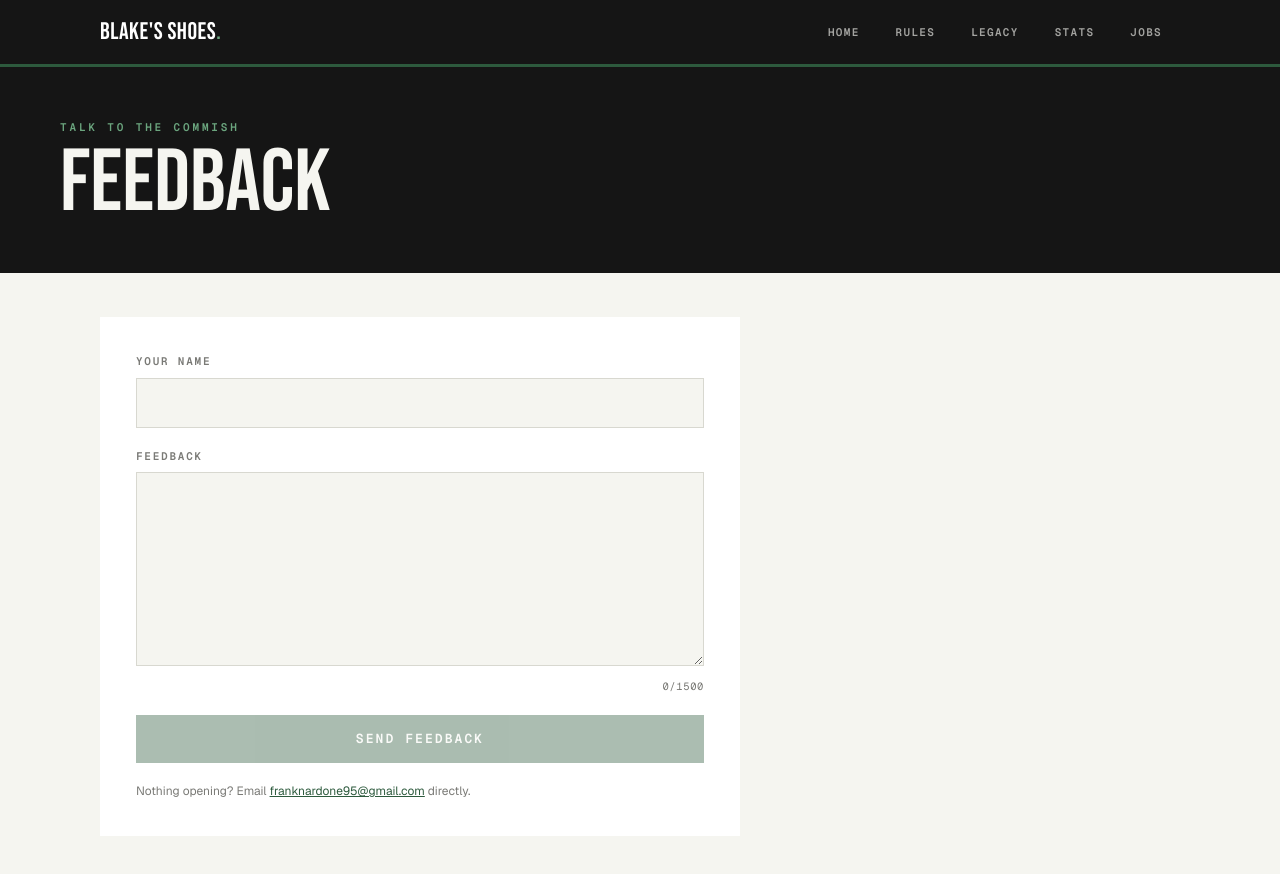
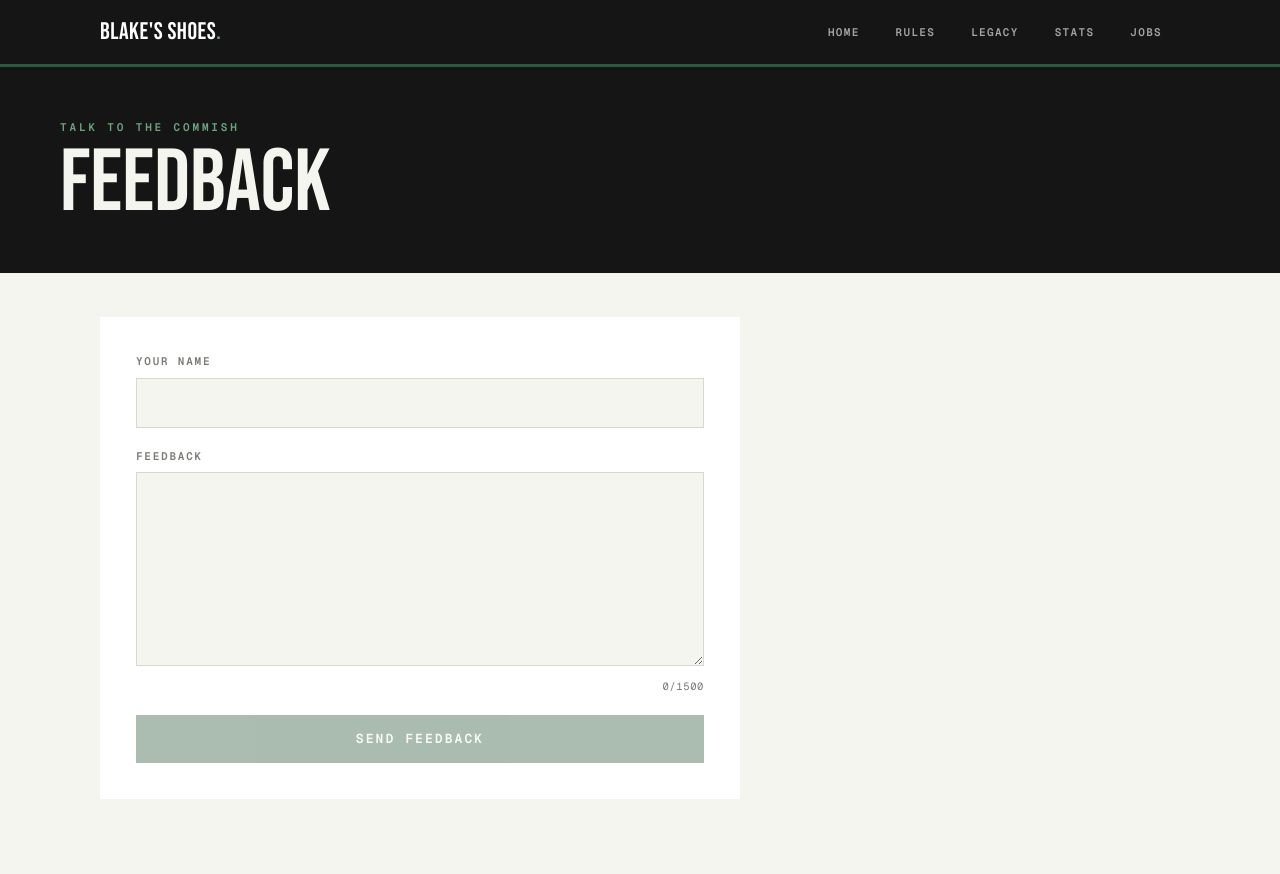
Before and after one commit to nardonef/blakes-shoes, a Next.js app: page /feedback in a window 1280 px wide. Shown: the top 874 px of the page. Built offline with nearby package versions, Linux system fonts and the light colour scheme.

Commit message:
Remove fallback email line from feedback form

```diff
--- a/components/FeedbackForm.tsx
+++ b/components/FeedbackForm.tsx
@@ -1,11 +1,7 @@
 "use client";
 
 import { useState } from "react";
-import {
-  FEEDBACK_EMAIL,
-  MAX_MESSAGE_LENGTH,
-  buildFeedbackMailto,
-} from "@/lib/feedback";
+import { MAX_MESSAGE_LENGTH, buildFeedbackMailto } from "@/lib/feedback";
 
 const fieldClass =
   "w-full bg-[var(--background)] border border-[var(--rule)] px-4 py-3 text-base text-[#151515] focus:outline-none focus:border-[var(--accent)]";
@@ -77,14 +73,6 @@ export default function FeedbackForm() {
           Your mail app should open with the message ready. Press send there to finish.
         </p>
       )}
-
-      <p className="text-[12px] text-[var(--muted-light)] leading-[1.45]">
-        Nothing opening? Email{" "}
-        <a href={`mailto:${FEEDBACK_EMAIL}`} className="underline text-[var(--accent)]">
-          {FEEDBACK_EMAIL}
-        </a>{" "}
-        directly.
-      </p>
     </form>
   );
 }
```
Also changed, not shown: 1 other file (tests, documents, lock files or other folders).
